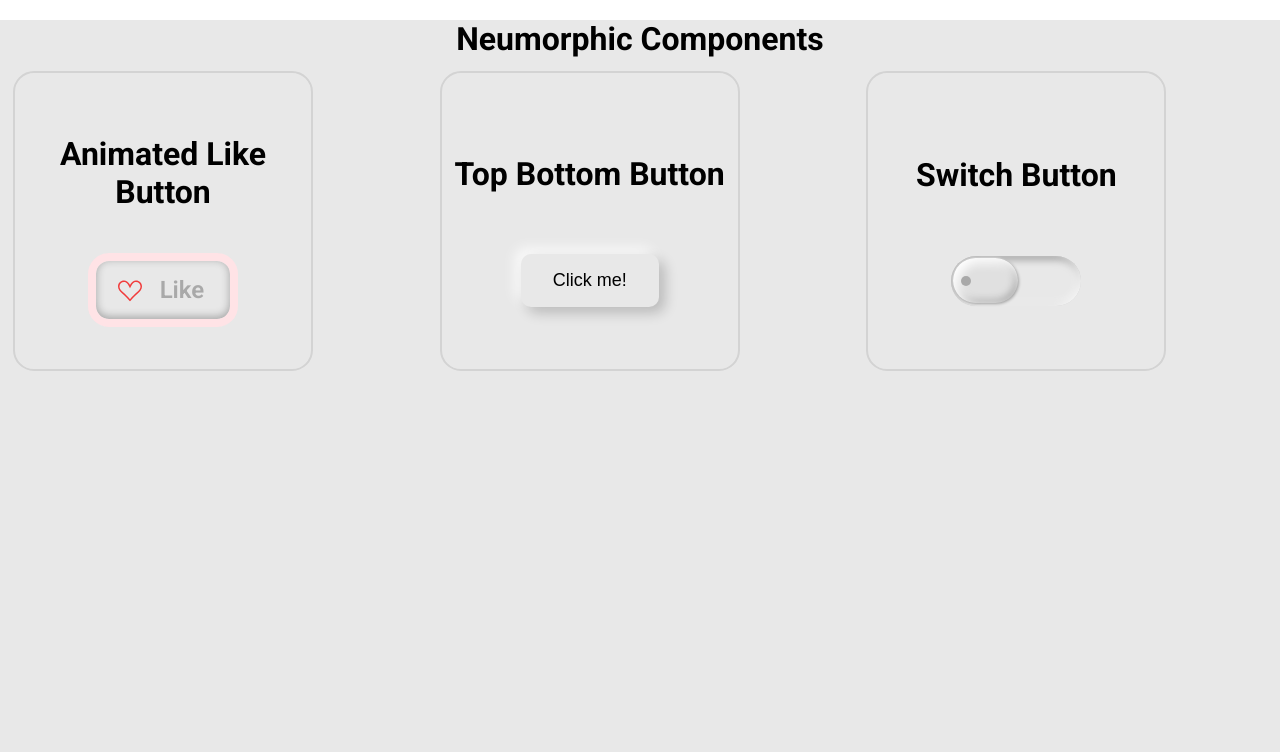
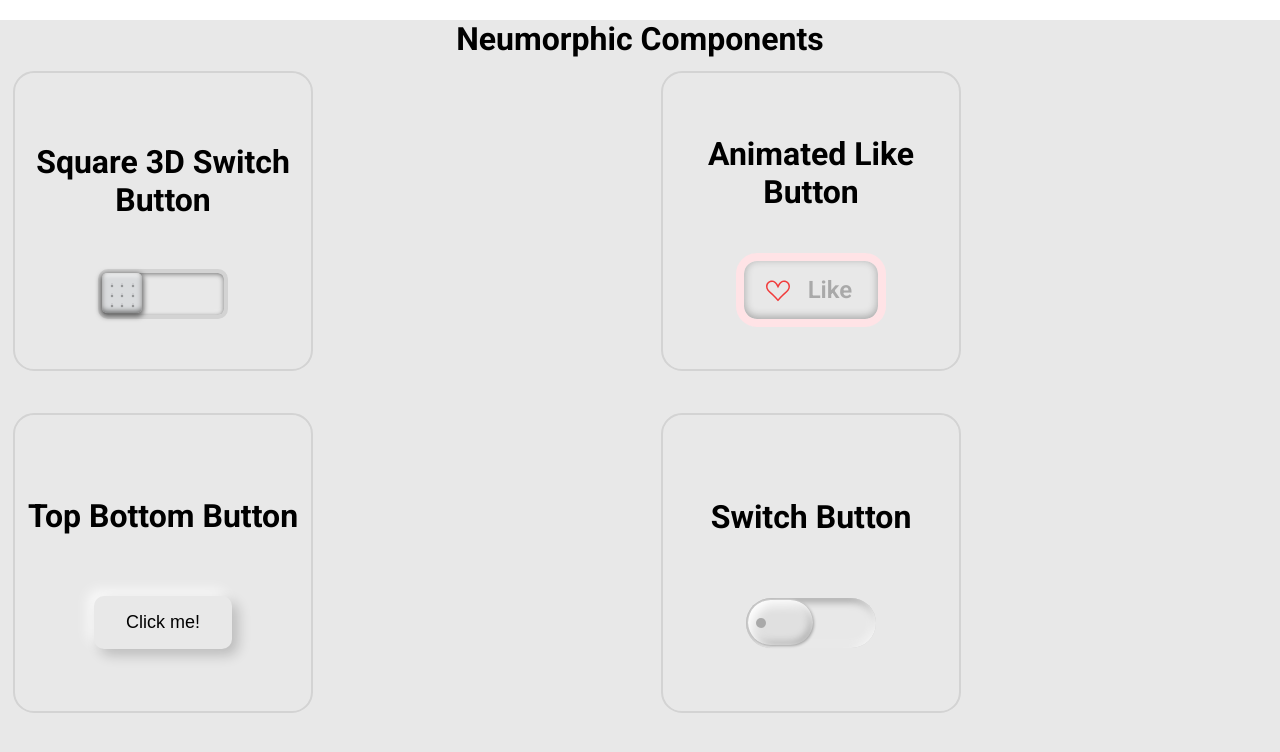
Before and after one commit to igor64BR/neumorphic-ui-components, a Next.js app: page /home-page in a window 1280 px wide. Shown: the top 752 px of the page. Built offline with nearby package versions, Linux system fonts and the light colour scheme.

Commit message:
feat square switch button

```diff
--- /dev/null
+++ b/src/app/home-page/css/square-switch-button.css
@@ -0,0 +1,59 @@
+.square-switch-body {
+    width: 130px;
+    height: 50px;
+    border-radius: 10px;
+    border: 4px solid rgb(211, 211, 211);
+    box-shadow: inset 0px 1px 5px rgba(0, 0, 0, .5), inset 0px -2px 5px rgba(255, 255, 255, .5);
+    background-color: transparent;
+
+    transition: background-color .1s;
+
+    position: relative;
+}
+
+#square-switch {
+    display: none;
+}
+
+#square-switch + label {
+    display: block;
+    width: 100%;
+    height: 100%;
+}
+
+.square-switch-lever {
+    width: 40px;
+    height: 40px;
+    border-radius: 5px;
+    background-color: rgb(217, 219, 221);
+    left: 0;
+    transition: all .3s;
+    position: absolute;
+    box-shadow:
+        0 2px 5px 2px rgba(0, 0, 0, 0.5),
+        inset 0 -2px 5px rgba(0, 0, 0, 0.5),
+        inset 0 2px 5px rgba(255, 255, 255, 1);
+
+    display: grid;
+    grid-template-columns: auto auto auto;
+    justify-content: space-evenly;
+    padding-top: 10px;
+}
+
+.switch-lever-texture-point {
+    width: 2px;
+    height: 2px;
+    border-radius: 50%;
+    background-color: rgb(201, 202, 204);
+
+    box-shadow: 0 2px 1px rgba(0, 0, 0, 0.5);
+}
+
+#square-switch:checked + label .square-switch-lever {
+    left: 85px;
+}
+
+#square-switch:checked + label .square-switch-body {
+    transition: background-color .3s .2s;
+    background-color: rgb(255, 206, 45);
+}
--- a/src/app/home-page/css/style.css
+++ b/src/app/home-page/css/style.css
@@ -12,5 +12,6 @@
 
 .grid-container {
     display: grid;
-    grid-template-columns: auto auto auto;
+    grid-template-columns: auto auto;
+    gap: 16px;
 }
--- a/src/app/home-page/page.tsx
+++ b/src/app/home-page/page.tsx
@@ -1,7 +1,8 @@
 import NeuComponent from "./components/NeuComponent/NeuComponent";
 import "./css/style.css";
 import "./css/led-checkbox.css";
-import "./css/top-bottom-button.css"
+import "./css/top-bottom-button.css";
+import "./css/square-switch-button.css";
 import LikeBtn from "./components/LikeBtn/LikeBtn";
 
 export default function HomePage() {
@@ -9,6 +10,26 @@ export default function HomePage() {
         <div className="body">
             <h1>Neumorphic Components</h1>
             <div className="grid-container">
+                <NeuComponent name="Square 3D Switch Button">
+                    <div>
+                        <input type="checkbox" id="square-switch"/>
+                        <label htmlFor="square-switch">
+                            <div className="square-switch-body">
+                                <div className="square-switch-lever">
+                                    <div className="switch-lever-texture-point"></div>
+                                    <div className="switch-lever-texture-point"></div>
+                                    <div className="switch-lever-texture-point"></div>
+                                    <div className="switch-lever-texture-point"></div>
+                                    <div className="switch-lever-texture-point"></div>
+                                    <div className="switch-lever-texture-point"></div>
+                                    <div className="switch-lever-texture-point"></div>
+                                    <div className="switch-lever-texture-point"></div>
+                                    <div className="switch-lever-texture-point"></div>
+                                </div>
+                            </div>
+                        </label>
+                    </div>
+                </NeuComponent>
                 <NeuComponent name="Animated Like Button">
                     <LikeBtn/>
                 </NeuComponent>
```
